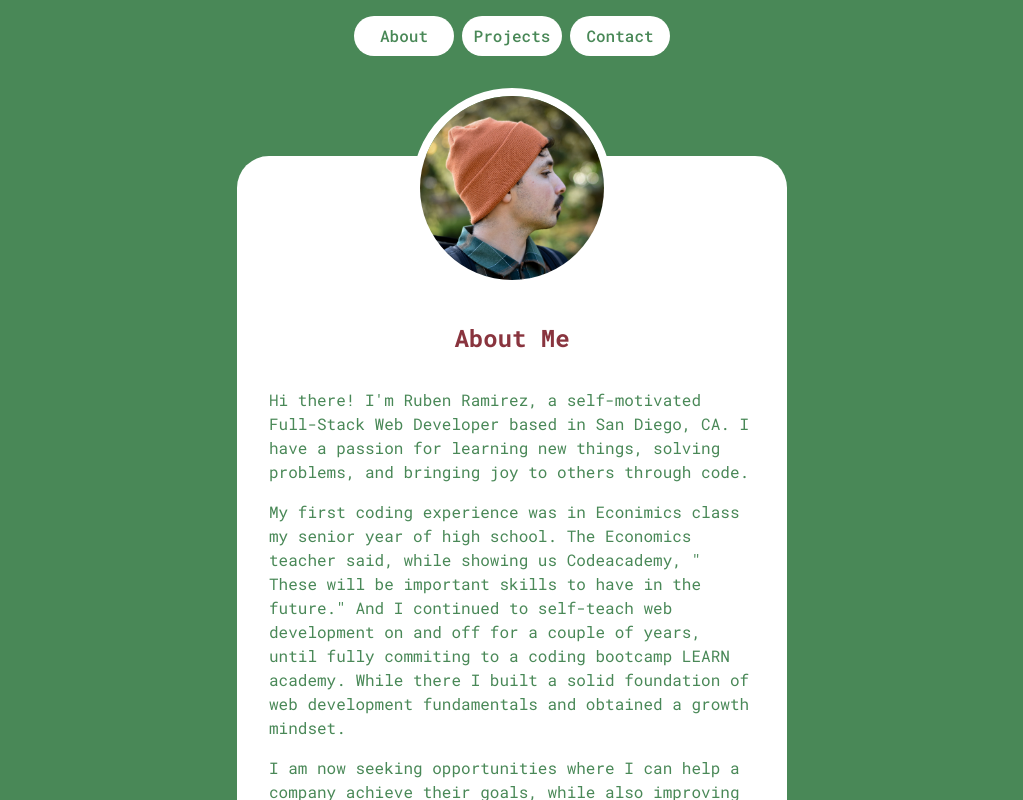
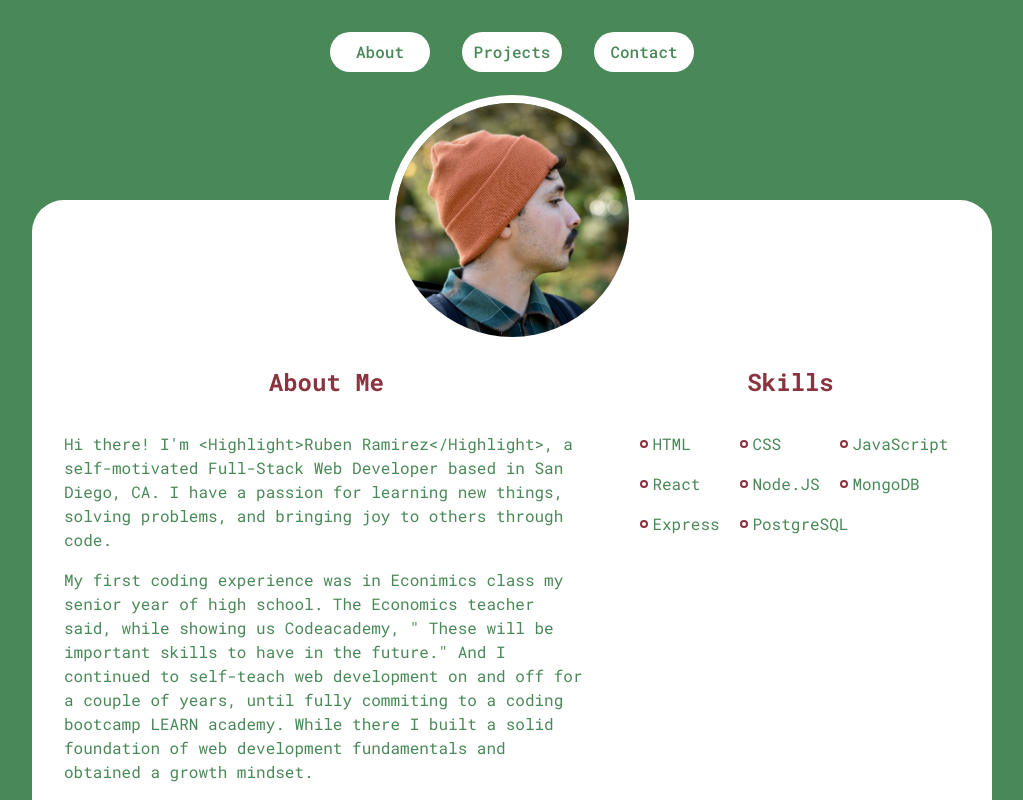
Before and after one commit to rramirez216/rubenramirezdev, a React (Create React App) app: page / in a window 1280 px wide. Shown: the top 800 px of the page, without its empty margins (128-1151 px from the left). Built offline with nearby package versions, Linux system fonts and the light colour scheme.

Commit message:
more laptop and desktop styling added

```diff
--- a/src/App.js
+++ b/src/App.js
@@ -9,8 +9,8 @@ import { Contact } from './components/Contact'
 import { ProjectDetail } from './components/ProjectDetail'
 
 const App = () => {
-  const [projectPath, setProjectPath] = useState('project')
-  const [currentProject, setCurrentProject] = useState({title: 'hello'})
+  const [projectPath, setProjectPath] = useState(() => JSON.parse(localStorage.getItem('project')))
+  const [currentProject, setCurrentProject] = useState(() => JSON.parse(localStorage.getItem('current')))
   const [copied, setCopied] = useState(false)
 
   useEffect(() => {
@@ -18,6 +18,11 @@ const App = () => {
       if(copied) setCopied(false)
     }, 5000)
   }, [copied])
+
+  useEffect(() => {
+    localStorage.setItem('project', JSON.stringify(projectPath))
+    localStorage.setItem('current', JSON.stringify(currentProject))
+  }, [projectPath, currentProject])
 
   return (
     <Wrapper>
@@ -44,6 +49,12 @@ const Wrapper = styled.main`
   align-items: center;
   overflow-y: scroll;
   font-family: 'Roboto Mono', monospace;
+  @media (min-width: 31.25rem) {
+    padding: 16px;
+  }
+  @media (min-width: 56.25rem) {
+    padding: 32px;
+  }
 `
 
 export default App;
--- a/src/components/About.js
+++ b/src/components/About.js
@@ -7,13 +7,20 @@ export const About = () => {
 
   return (
     <Wrapper>
-      <SelfPortrait src={Portrait} alt='A portrait of Ruben Ramirez' />
-      <Heading>About Me</Heading>
-      {aboutParagraphs.map((p, i) => <Paragraph key={i}>{p}</Paragraph>)}
+      {/* <ImageWrapper> */}
+        <SelfPortrait src={Portrait} alt='A portrait of Ruben Ramirez' />
+      {/* </ImageWrapper> */}
+
+      <ParagraphWrapper>
+        <Heading>About Me</Heading>
+        {aboutParagraphs.map((p, i) => <Paragraph key={i}>{p}</Paragraph>)}
+      </ParagraphWrapper>
+      <SkillsWrapper>
       <Heading>Skills</Heading>
       <SkillList>
         {skills.map((skill, i) => <ListItem key={i}><Dash></Dash>{skill}</ListItem>)}
       </SkillList>
+      </SkillsWrapper>
     </Wrapper>
   )
 }
@@ -29,11 +36,28 @@ const Wrapper = styled.article`
   align-items: center;
   font-family: 'Roboto Mono', monospace;
   /* border: 4px solid hsl(353, 45%, 37%); */
+
+  @media (min-width: 56.25rem) {
+    max-width: 960px;
+    display: grid;
+    column-gap: 32px;
+    grid-template-columns: repeat(5, 1fr);
+    grid-template-rows: 100px 1fr;
+
+  }
 `
 
-const Heading = styled.h1`
-  margin: 32px 0;
-  color: hsl(353, 45%, 37%);
+const ParagraphWrapper = styled.div`
+  grid-column: span 3;
+`
+
+const SkillsWrapper = styled.div`
+grid-column: span 2;
+/* align-self: center; */
+justify-self: center;
+@media (min-width: 56.35rem) {
+  align-self: start;
+}
 `
 
 const SelfPortrait = styled.img`
@@ -41,7 +65,18 @@ const SelfPortrait = styled.img`
   border-radius: 50%;
   margin-top: -100px;
   border: 8px solid white;
-  /* border: 4px solid hsl(353, 45%, 37%); */
+  grid-column: span 5;
+  justify-self: center;
+  @media (min-width: 56.35rem) {
+  width: 250px;
+  margin-top: -125px;
+}
+`
+
+const Heading = styled.h1`
+  text-align: center;
+  margin: 32px 0;
+  color: hsl(353, 45%, 37%);
 `
 
 const Paragraph = styled.p`
@@ -51,13 +86,26 @@ const Paragraph = styled.p`
   }
 `
 
+const Highlight = styled.span`
+  font-weight: 700;
+  color: hsl(353, 45%, 37%);
+`
+
 const SkillList = styled.ul`
   list-style: none;
   padding: 0;
   width: 100%;
   display: flex;
   flex-flow: row wrap;
-  justify-content: space-between;
+  justify-content: center;
+  gap: 16px;
+  @media (min-width: 56.25rem) {
+    display: grid;
+    gap: 16px 0;
+    grid-template-columns: repeat(3, 1fr);
+    grid-template-rows: repeat(3, 1fr);
+  }
+
 `
 const ListItem = styled.li`
   display: flex;
--- a/src/components/Navbar.js
+++ b/src/components/Navbar.js
@@ -26,6 +26,10 @@ const Nav = styled.nav`
   font-size: 1rem;
   font-weight: 500;
   margin-bottom: 100px;
+  @media (min-width: 56.35rem) {
+  margin-bottom: 128px;
+  gap: 32px;
+}
 `
 
 const LinkWrapper = styled.div`
--- a/src/data/data.js
+++ b/src/data/data.js
@@ -25,7 +25,7 @@ const skills = [' HTML', ' CSS', ' JavaScript', ' React', ' Node.JS', ' MongoDB'
 
 const aboutParagraphs =
   [
-    `Hi there! I'm Ruben Ramirez, a self-motivated Full-Stack Web Developer based in San Diego, CA. I have a passion for learning new things, solving problems, and bringing joy to others through code.`,
+    `Hi there! I'm <Highlight>Ruben Ramirez</Highlight>, a self-motivated Full-Stack Web Developer based in San Diego, CA. I have a passion for learning new things, solving problems, and bringing joy to others through code.`,
     `My first coding experience was in Econimics class my senior year of high school. The Economics teacher said, while showing us Codeacademy, " These will be important skills to have in the future." And I continued to self-teach web development on and off for a couple of years, until fully commiting to a coding bootcamp LEARN academy. While there I built a solid foundation of web development fundamentals and obtained a growth mindset.`,
     'I am now seeking opportunities where I can help a company achieve their goals, while also improving my skills and knowledge as a developer.',
     'Lastly, when not coding I enjoy immersing myself in video games, swimming, visiting the beach, and exploring new creative interests.'
```
Also changed, not shown: src/components/Projects.js (+1 -15 lines).
